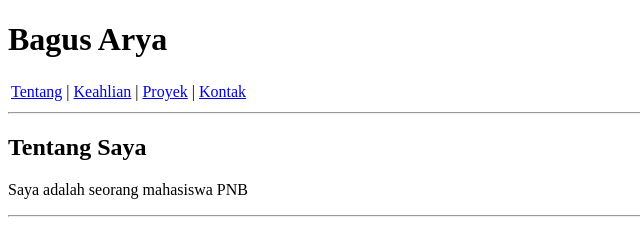
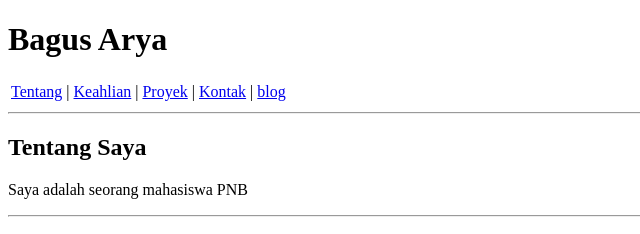
Before and after one commit to BagusAryaa155/portofolio, a plain HTML site: page index.html in a window 1280 px wide. Shown: the top 234 px of the page, 0-640 px from the left. Drawn offline with Linux system fonts and the light colour scheme.

Commit message:
menambah halaman blog

```diff
--- a/index.html
+++ b/index.html
@@ -16,7 +16,8 @@
                     <td><a href="#about">Tentang</a> |</td>
                     <td><a href="#skills">Keahlian</a> |</td>
                     <td><a href="#projects">Proyek</a> |</td>
-                    <td><a href="#contact">Kontak</a></td>
+                    <td><a href="#contact">Kontak</a> |</td>
+                    <td><a href="blog.html">blog</a></td>
                 </tr>
             </table>
         </nav>
```
